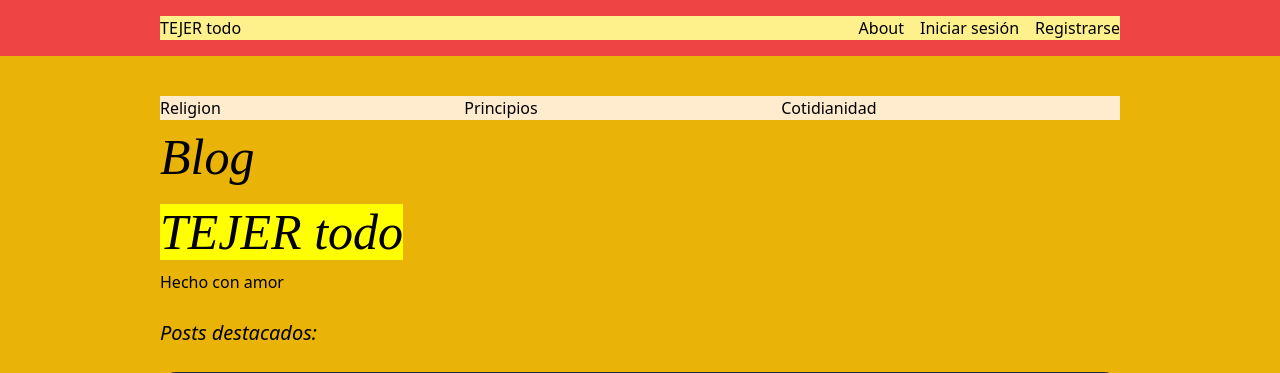
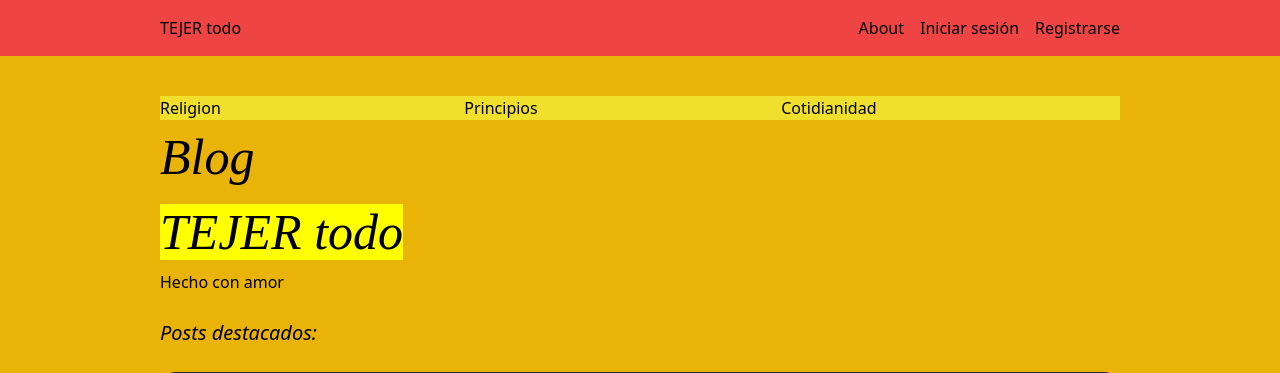
Before and after one commit to sapallo/BlogFinalRepo, a Django app: page / in a window 1280 px wide. Shown: the top 373 px of the page. Run offline with Django 5.2, Linux system fonts and the light colour scheme; data comes from the database, SQL or seed files in the repository; both versions use the stored data as it was after the commit; some libraries are stand-ins or nearby versions.

Commit message:
colores y permisos hecho

```diff
--- a/blog/templates/components/common/header.html
+++ b/blog/templates/components/common/header.html
@@ -1,5 +1,5 @@
 <header class="h-14 text-black flex justify-center items-center bg-red-500">
-    <div class="container mx-4 md:mx-8 lg:mx-40 flex justify-between bg-yellow-200">
+    <div class="container mx-4 md:mx-8 lg:mx-40 flex justify-between">
         <a href="{% url 'home' %}">TEJER todo {% include 'components/ui/navbar.html' %}</a>
     </div>
 </header>
--- a/blog/templates/index.html
+++ b/blog/templates/index.html
@@ -23,7 +23,7 @@
     <body>
         <header>
             {% block content %}
-            <div style="background-color: blanchedalmond; display: flex; flex-direction: row; justify-content: space-between;">
+            <div style="background-color: rgb(240, 223, 44); display: flex; flex-direction: row; justify-content: space-between;">
                 {% for category in categories %}
                 <a href="{% url 'post:post_list' %}?category={{category.id}}">{{category.title}}</a>
                 {% endfor %}
```
Also changed, not shown: blog/db.sqlite3.
